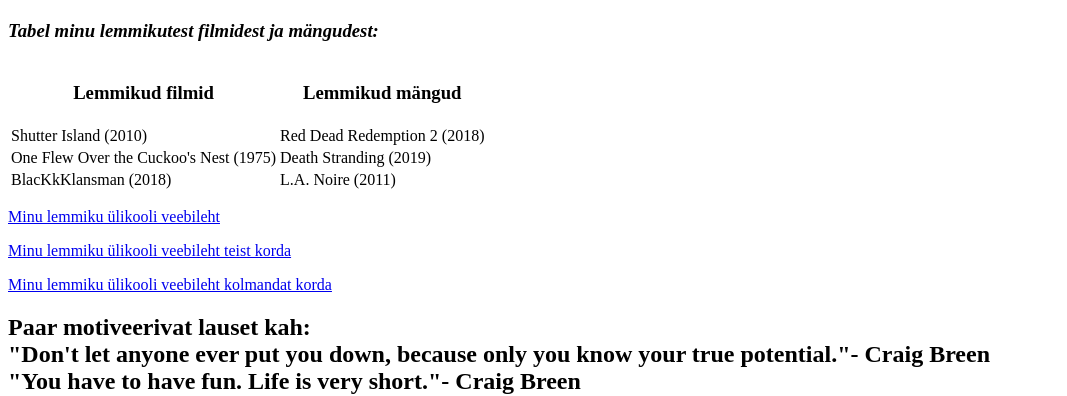
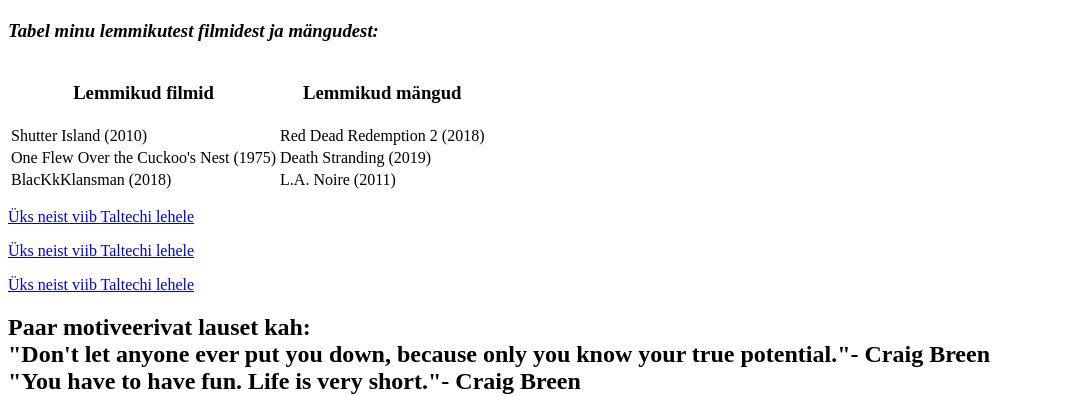
Before and after one commit to bytehor/bytehor.github.io, a plain HTML site: page index.html in a window 1280 px wide. Shown: the part 99-495 px from the top of the page, without its empty margins (0-1067 px from the left). Drawn offline with Linux system fonts and the light colour scheme.

Commit message:
Update index.html

```diff
--- a/index.html
+++ b/index.html
@@ -23,9 +23,9 @@
         <td>L.A. Noire (2011)</td>
       </tr>
     </table>
-    <p><a href="https://taltech.ee/">Minu lemmiku ülikooli veebileht</a></p>
-    <p><a href="https://taltech.ee/">Minu lemmiku ülikooli veebileht teist korda</a></p>
-    <p><a href="https://taltech.ee/">Minu lemmiku ülikooli veebileht kolmandat korda</a></p>
+    <p><a href="https://binarypiano.com/">Üks neist viib Taltechi lehele</a></p>
+    <p><a href="https://puginarug.com/">Üks neist viib Taltechi lehele</a></p>
+    <p><a href="https://taltech.ee/">Üks neist viib Taltechi lehele</a></p>
     <p><h2>Paar motiveerivat lauset kah:<br>"Don't let anyone ever put you down, because only you know your true potential."- Craig Breen<br>"You have to have fun. Life is very short."- Craig Breen</h2></p>
     <p><h1><b>Lõpetuseks ka mõned pildid.</b></h1></p>
     <img src="https://pbs.twimg.com/media/EixRyImXcAck5ZB.jpg" style="width:500px;height:500px;">
```
